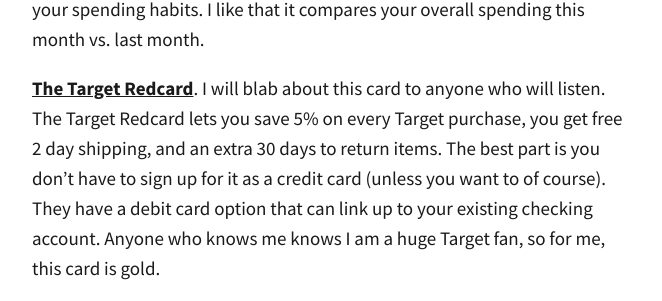
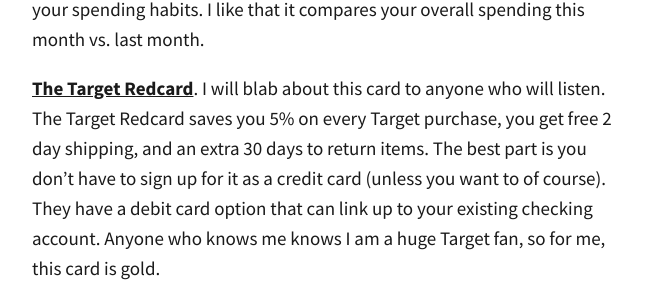
Before and after one commit to totiffany/totiffany.github.io, a Jekyll site: the page built from _posts/2018-08-02-4-Tools-For-Saving-Money-Without-Even-Thinking-About-It.md, in a window 1280 px wide. Shown: the part 1770-2071 px from the top of the page, without its empty margins (308-970 px from the left). Built offline with Jekyll 4.4.1, drawn with Linux system fonts in a browser that asks for light colours; our own code applies the rules of GitHub Pages for plain Markdown files; comment, search, counter and statistics services are not loaded.

Commit message:
Update 2018-08-02-4-Tools-For-Saving-Money-Without-Even-Thinking-About-It.md

```diff
--- a/_posts/2018-08-02-4-Tools-For-Saving-Money-Without-Even-Thinking-About-It.md
+++ b/_posts/2018-08-02-4-Tools-For-Saving-Money-Without-Even-Thinking-About-It.md
@@ -20,6 +20,6 @@ So since money and spending habits are top of mind for me I thought I'd share so
 
 **[The NerdWallet App](https://itunes.apple.com/us/app/nerdwallet-credit-score-cash/id1174471607?mt=8)**. What kind of wife would I be if I didn't put a plug in for the company Brian works for? NerdWallet lets you see all your finances in one place. It's also an awesome source for advice and knowledge on financial topics. They recently redesigned their mobile app and it's just fantastic. It looks good, it's easy to use, and gives you an easy breakdown of your spending habits. I like that it compares your overall spending this month vs. last month.
 
-**[The Target Redcard](https://www.target.com/c/redcard/-/N-4tfyn)**. I will blab about this card to anyone who will listen. The Target Redcard lets you save 5% on every Target purchase, you get free 2 day shipping, and an extra 30 days to return items. The best part is you don't have to sign up for it as a credit card (unless you want to of course). They have a debit card option that can link up to your existing checking account. Anyone who knows me knows I am a huge Target fan, so for me, this card is gold.
+**[The Target Redcard](https://www.target.com/c/redcard/-/N-4tfyn)**. I will blab about this card to anyone who will listen. The Target Redcard saves you 5% on every Target purchase, you get free 2 day shipping, and an extra 30 days to return items. The best part is you don't have to sign up for it as a credit card (unless you want to of course). They have a debit card option that can link up to your existing checking account. Anyone who knows me knows I am a huge Target fan, so for me, this card is gold.
 
 Do you have any favorite apps or tools you use to save money? Please share!
```
